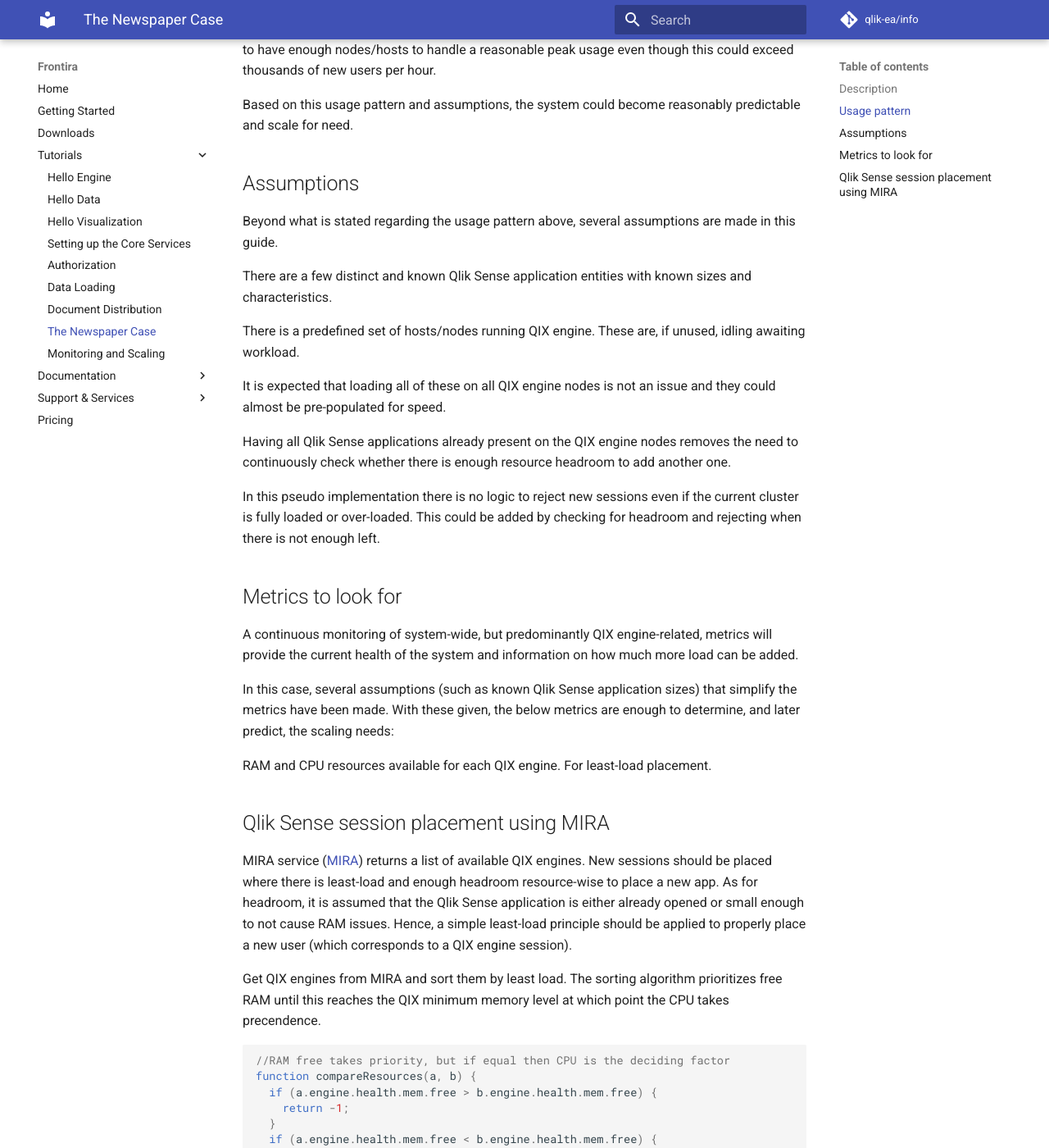
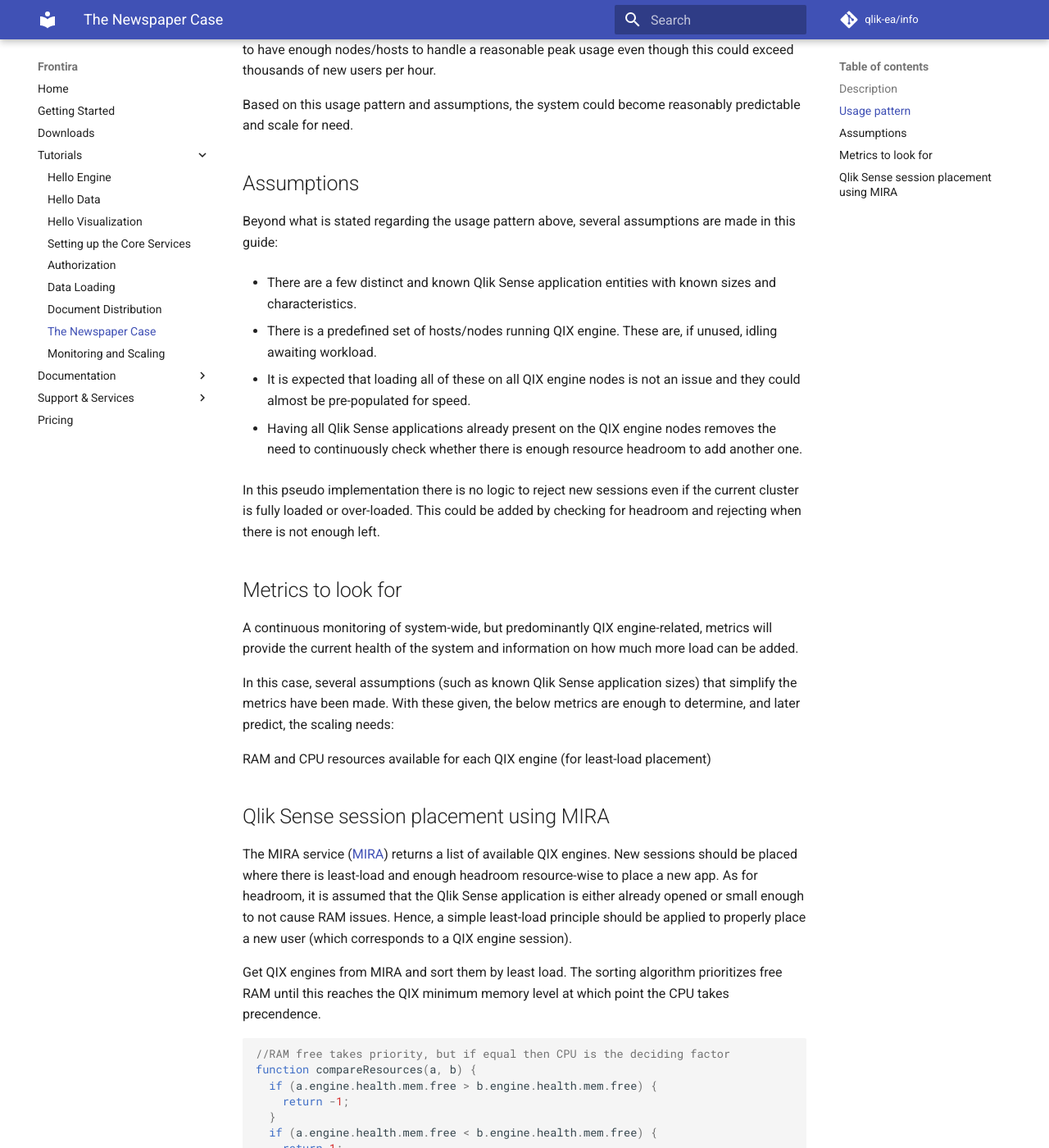
Before and after one commit to qlik-oss/core-website, an MkDocs documentation site: the page built from docs/tutorials/newspaper.md, in a window 1280 px wide and 1400 px high, scrolled down 546 px. Shown: the whole window at 82% size. Built offline with MkDocs 1.6.1 and Material for MkDocs 9.7.7, drawn with Linux system fonts in a browser that asks for light colours; comment, search, counter and statistics services are not loaded; old or Windows-style settings are respelled for this version of MkDocs.

Commit message:
Update newspaper.md
Language improvements and corrections.

```diff
--- a/docs/tutorials/newspaper.md
+++ b/docs/tutorials/newspaper.md
@@ -27,18 +27,18 @@
 ## Assumptions
 
 Beyond what is stated regarding the usage pattern above, several assumptions
-are made in this guide.
+are made in this guide:
 
-There are a few distinct and known Qlik Sense application entities with known
+- There are a few distinct and known Qlik Sense application entities with known
 sizes and characteristics.
 
-There is a predefined set of hosts/nodes running QIX engine. These are, if
+- There is a predefined set of hosts/nodes running QIX engine. These are, if
 unused, idling awaiting workload.
 
-It is expected that loading all of these on all QIX engine nodes is not an
+- It is expected that loading all of these on all QIX engine nodes is not an
 issue and they could almost be pre-populated for speed.
 
-Having all Qlik Sense applications already present on the QIX engine nodes
+- Having all Qlik Sense applications already present on the QIX engine nodes
 removes the need to continuously check whether there is enough resource
 headroom to add another one.
 
@@ -56,12 +56,12 @@
 that simplify the metrics have been made. With these given, the below metrics
 are enough to determine, and later predict, the scaling needs:
 
-RAM and CPU resources available for each QIX engine. For least-load placement.
+RAM and CPU resources available for each QIX engine (for least-load placement)
 
 ## Qlik Sense session placement using MIRA
 
-MIRA service ([MIRA](./../documentation/services/mira.md)) returns a list of
-available QIX engines. New sessions should be placed where there is least-load
+The MIRA service ([MIRA](./../documentation/services/mira.md)) returns a list
+of available QIX engines. New sessions should be placed where there is least-load
 and enough headroom resource-wise to place a new app. As for headroom, it is
 assumed that the Qlik Sense application is either already opened or small
 enough to not cause RAM issues. Hence, a simple least-load principle should
```
